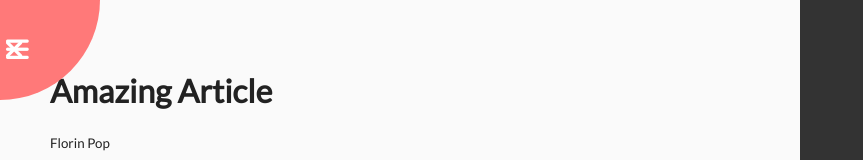
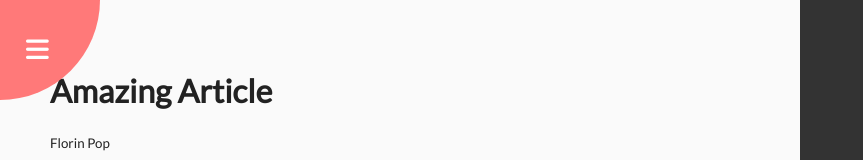
Before and after one commit to arindam-bala/Rotating-Navigation, a plain HTML site: page index.html in a window 1280 px wide. Shown: the top 160 px of the page, without its empty margins (0-863 px from the left). Drawn offline with Linux system fonts and the light colour scheme; a script that the page names is missing.

Commit message:
Adding Properties to circle button (:focus, #open, #close)

```diff
--- a/style.css
+++ b/style.css
@@ -51,5 +51,18 @@ body {
     border: 0;
     font-size: 26px;
     color: #fff;
+}
 
+.circle button:focus {
+    outline: none;
 }
+
+.circle button#open {
+    left: 60%;
+}
+
+.circle button#close {
+    top: 60%;
+    transform: rotate(90deg);
+    transform-origin: top left;
+}
```
